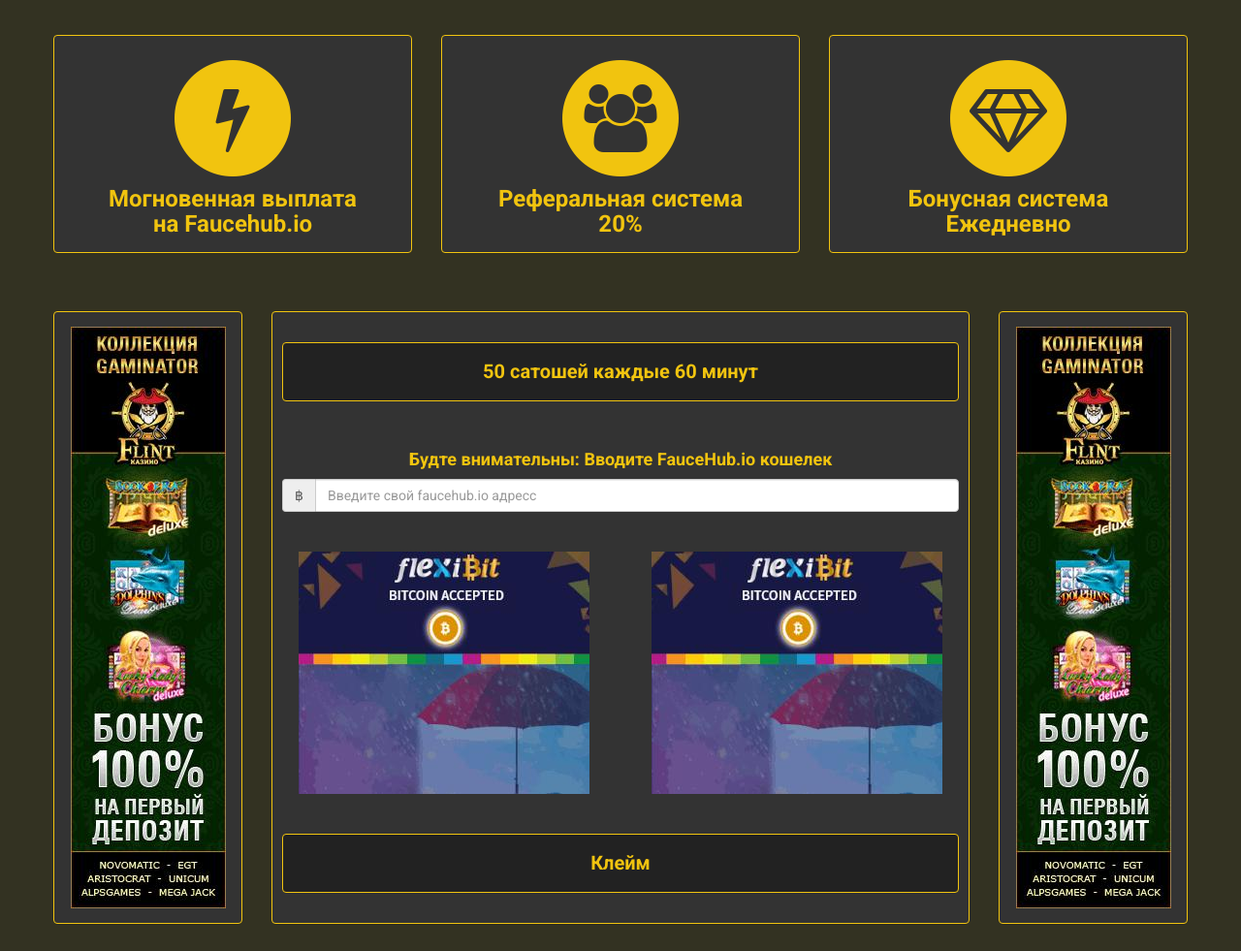
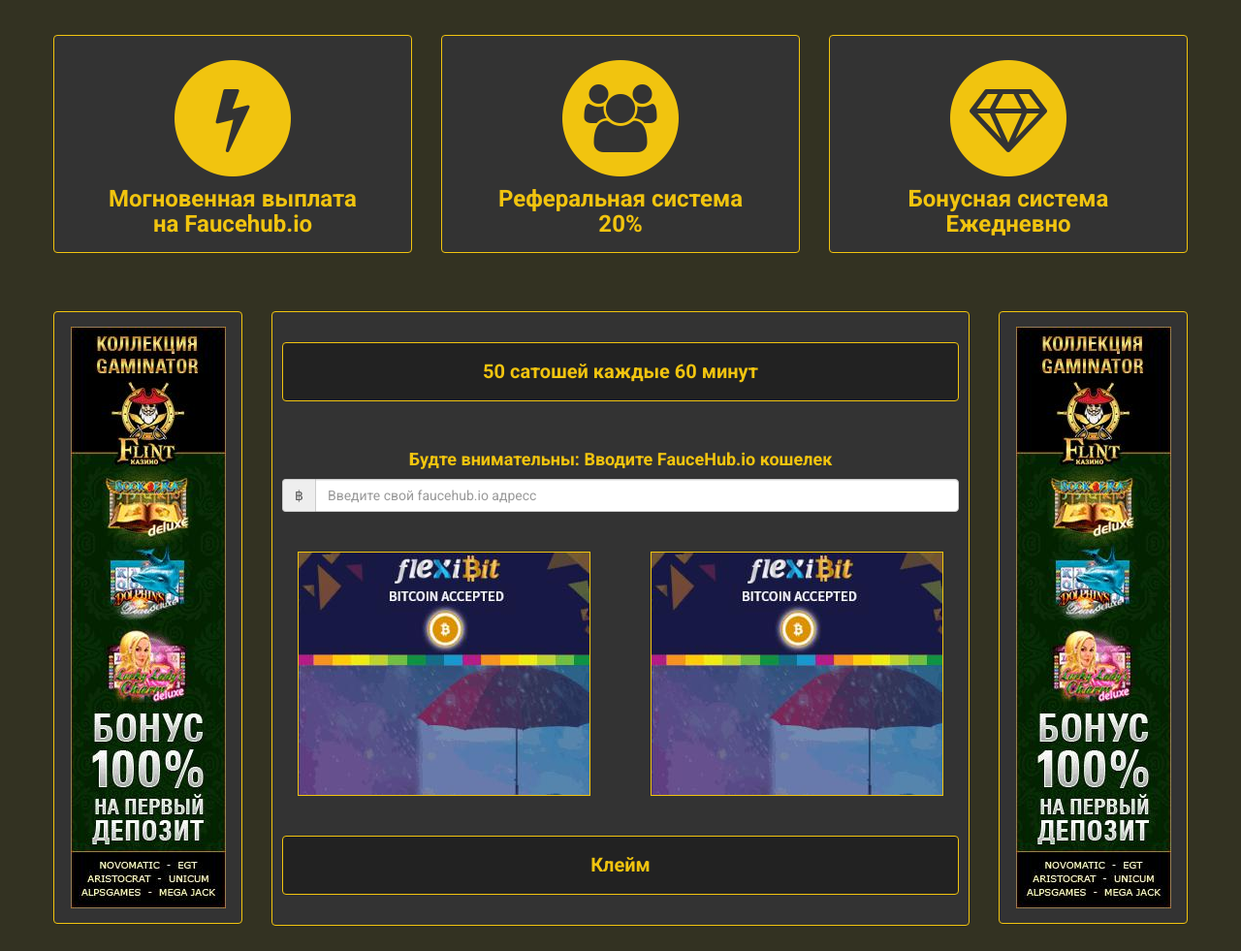
Before and after one commit to Privatik3/satoshi-progress.com, a website: page index.html in a window 1280 px wide. Shown: the part 64-1045 px from the top of the page at 97% size. Drawn offline with nearby package versions, Linux system fonts and the light colour scheme; files that its build step writes are made by us from their sources.

Commit message:
Поменял рекламные блоки

```diff
--- a/index.html
+++ b/index.html
@@ -120,10 +120,10 @@
 
                         <div class="row">
                             <div class="col-md-6">
-                                <div class="claim-col banner"> <img src="img/banners/300_250.JPG"> </div>
+                                <div class="claim-col banner"> <img class="border-banner" src="img/banners/300_250.JPG"> </div>
                             </div>
                             <div class="col-md-6">
-                                <div class="claim-col banner"> <img src="img/banners/300_250.JPG"> </div>
+                                <div class="claim-col banner"> <img class="border-banner" src="img/banners/300_250.JPG"> </div>
                             </div>
                         </div>
                         <div class="alert alert-custome" role="alert">Клейм
--- a/less/style.less
+++ b/less/style.less
@@ -108,6 +108,9 @@
 	.row {
 		margin: 30px -15px; //было 40px -15px стало 30px -15px
 	}
+    .border-banner{
+        border: 1px solid @theme-border-color;
+  }
 }
 
 /*
```
